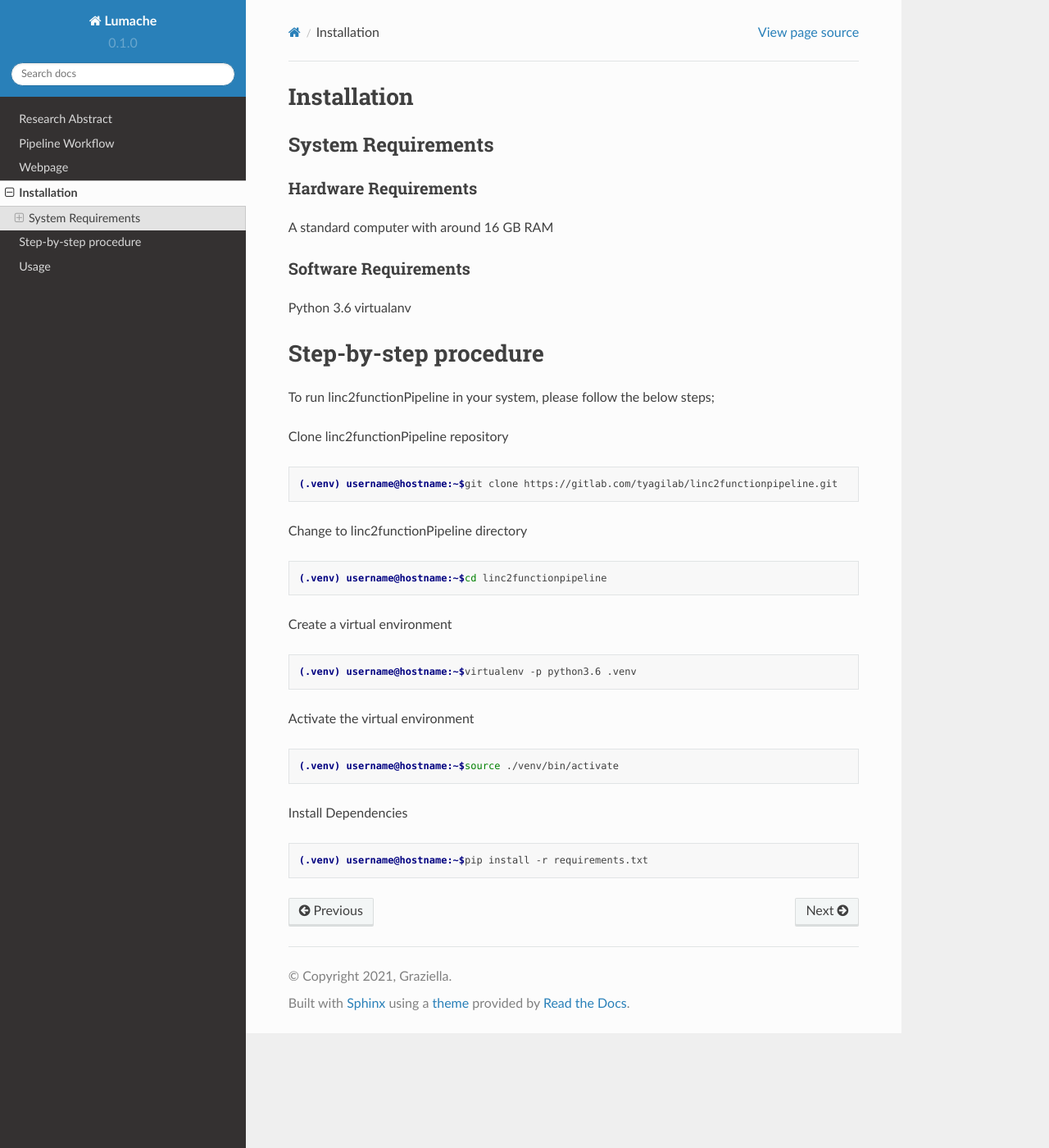
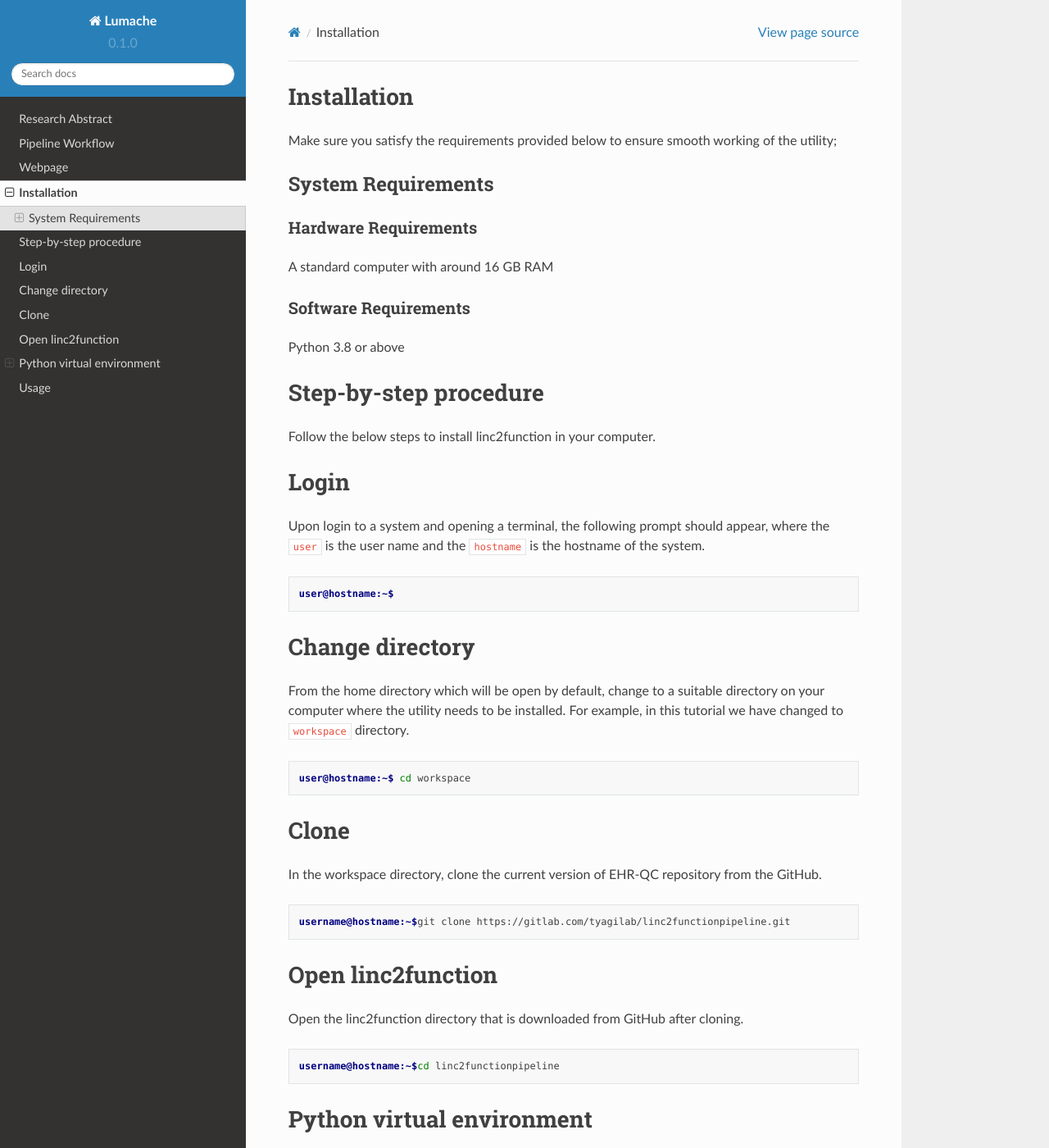
Before and after one commit to ryashpal/linc2function-tutorial, a Sphinx documentation site: the page built from docs/source/install.rst, in a window 1280 px wide and 1400 px high. Shown: the whole window at 82% size. Built offline with Sphinx 7.4.7 and the Read the Docs theme 2.0.0, drawn with Linux system fonts in a browser that asks for light colours; some of the changed text lies outside the part shown.

Commit message:
Update install.rst

```diff
--- a/docs/source/install.rst
+++ b/docs/source/install.rst
@@ -1,5 +1,7 @@
 Installation
 ------------
+
+Make sure you satisfy the requirements provided below to ensure smooth working of the utility;
 
 System Requirements
 ~~~~~~~~~~~~~~~~~~~
@@ -12,39 +14,80 @@ A standard computer with around 16 GB RAM
 Software Requirements
 """""""""""""""""""""
 
-Python 3.6 virtualanv
+Python 3.8 or above
 
 Step-by-step procedure
 ----------------------
 
-To run linc2functionPipeline in your system, please follow the below steps;
+Follow the below steps to install linc2function in your computer.
 
-Clone linc2functionPipeline repository
+
+Login
+------
+
+Upon login to a system and opening a terminal, the following prompt should appear, where the ``user`` is the user name and the ``hostname`` is the hostname of the system.
 
 .. code-block:: console
 
-    (.venv) username@hostname:~$git clone https://gitlab.com/tyagilab/linc2functionpipeline.git
+   user@hostname:~$
 
-Change to linc2functionPipeline directory
+
+Change directory
+----------------
+
+From the home directory which will be open by default, change to a suitable directory on your computer where the utility needs to be installed. For example, in this tutorial we have changed to ``workspace`` directory.
 
 .. code-block:: console
 
-    (.venv) username@hostname:~$cd linc2functionpipeline
+   user@hostname:~$ cd workspace
 
-Create a virtual environment
+Clone
+-----
+
+In the workspace directory, clone the current version of EHR-QC repository from the GitHub.
 
 .. code-block:: console
 
-    (.venv) username@hostname:~$virtualenv -p python3.6 .venv
+    username@hostname:~$git clone https://gitlab.com/tyagilab/linc2functionpipeline.git
 
-Activate the virtual environment
+Open linc2function
+------------------
+
+Open the linc2function directory that is downloaded from GitHub after cloning.
 
 .. code-block:: console
 
-    (.venv) username@hostname:~$source ./venv/bin/activate
+    username@hostname:~$cd linc2functionpipeline
+
+Python virtual environment
+--------------------------
+
+The Python virtual environment encaptulates all the libraries required for the linc2function. All the necessary libraries listed in a requirements.txt file that can be found at the root of the repository. Below are the instructions to create and install dependancies in the Python virtual environment.
+
+.. note::
+   linc2function requires Python version 3.8 or higher. For installing Python, please refer the below link: https://www.python.org/downloads/
+
+Create virtual environment
+~~~~~~~~~~~~~~~~~~~~~~~~~~
+
+Inside the linc2functionpipeline directory, create a new Python virtual enviroment to conveniently manage all the dependencies required for the utility.
+
+.. code-block:: console
+
+    username@hostname:~/workspace/linc2functionpipeline$virtualenv -p python3 .venv
+
+Activate virtual environment
+~~~~~~~~~~~~~~~~~~~~~~~~~~~~
+
+After creating the Python virtual enviroment, activate the virtual enviroment to start using it for subsequent commands. The prompt will change with ``(.venv)`` appearing in front of it as shown below;
+
+.. code-block:: console
+
+    username@hostname:~/workspace/linc2functionpipeline$source ./venv/bin/activate
+    (.venv) user@hostname:~/workspace/linc2functionpipeline$
 
 Install Dependencies
 
 .. code-block:: console
 
-    (.venv) username@hostname:~$pip install -r requirements.txt
+    (.venv) user@hostname:~/workspace/linc2functionpipeline$pip install -r requirements.txt
```
